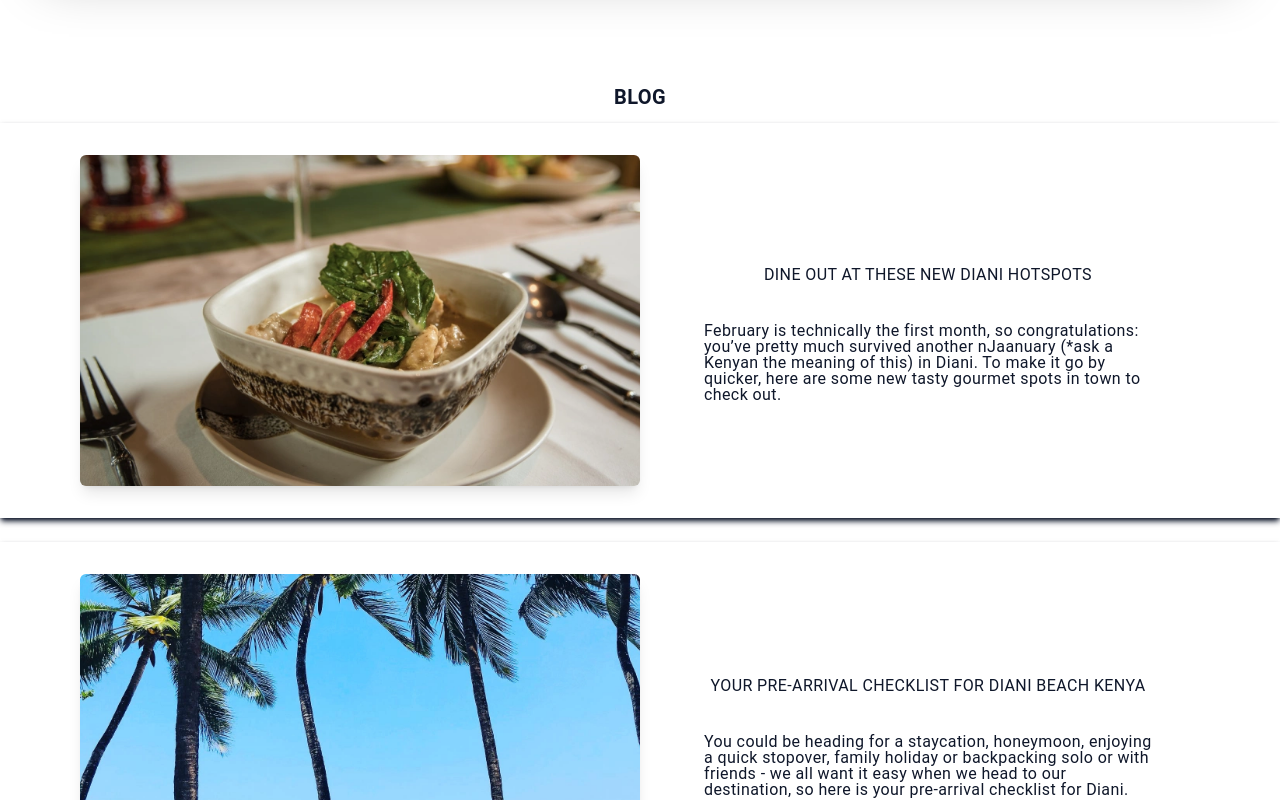
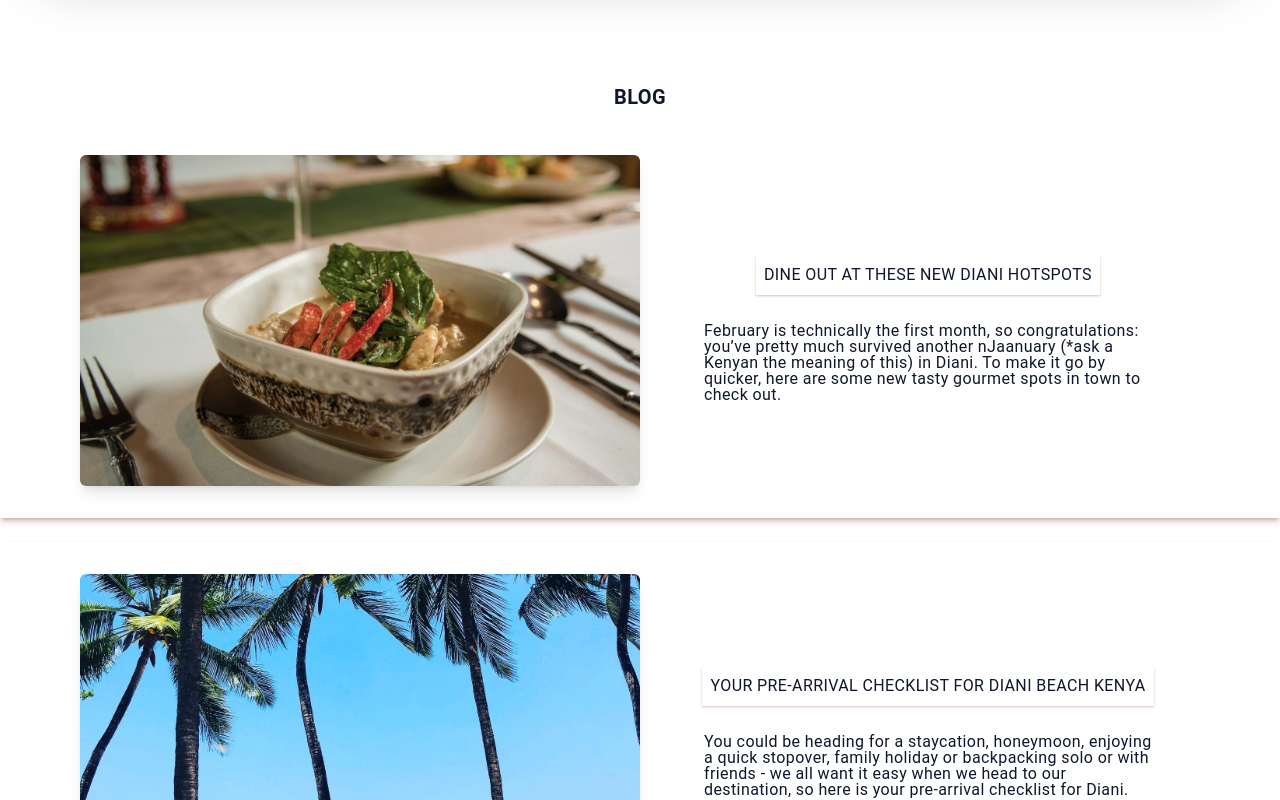
Before and after one commit to MatthewsRicky/travelapp, a Next.js app: page / in a window 1280 px wide. Shown: the part 1200-2000 px from the top of the page. Built offline with nearby package versions, Linux system fonts and the light colour scheme.

Commit message:
shadow styling

```diff
--- a/components/NewBlog.tsx
+++ b/components/NewBlog.tsx
@@ -16,11 +16,11 @@ const NewBlog = ({src, alt, title, description}: blogItems) => {
           <div className="my-20">
             <h1 className="flex items-center justify-center w-full uppercase bold-20 border-b-1 border-solid my-4">blog</h1>
               {BLOG_SECTION.map((blog)=>(
-                <div key={blog.title} className="flexCenter md:padding-container shadow-md shadow-slate-900 gap-4 p-4 mb-6">
+                <div key={blog.title} className="flexCenter md:padding-container shadow-md shadow-orange-900/30 gap-4 p-4 mb-6">
                   <Image src={blog.src} alt={blog.alt} height={500} width={500} className="rounded-md shadow-lg w-full max-w-[50%] my-4"/>
                   <div className="flex flex-col md:flex-row gap-2">
                     <div className="flex flex-col items-center gap-3">
-                      <h2 className="medium-48 mx-auto flexCenter uppercase shadow-xs shadow-slate-900/50 text-center px-2 py-3 my-4">{blog.title}</h2>
+                      <h2 className="medium-48 mx-auto flexCenter uppercase shadow-sm shadow-orange-900/30 gap-2 text-center px-2 py-3 my-4">{blog.title}</h2>
                       <p className="tracking-wide px-12 medium-20">{blog.description}</p>
                     </div>
                   </div>
```
